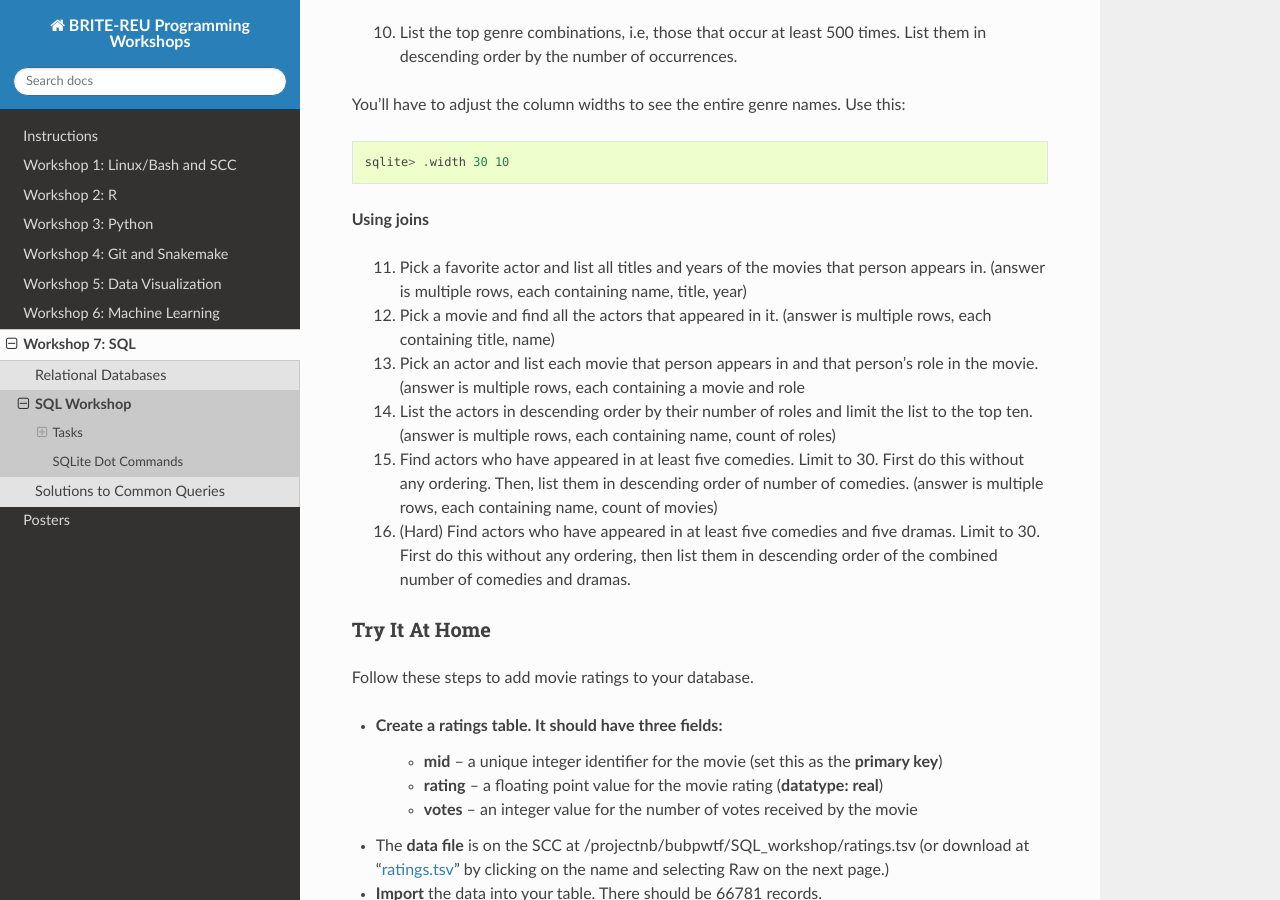
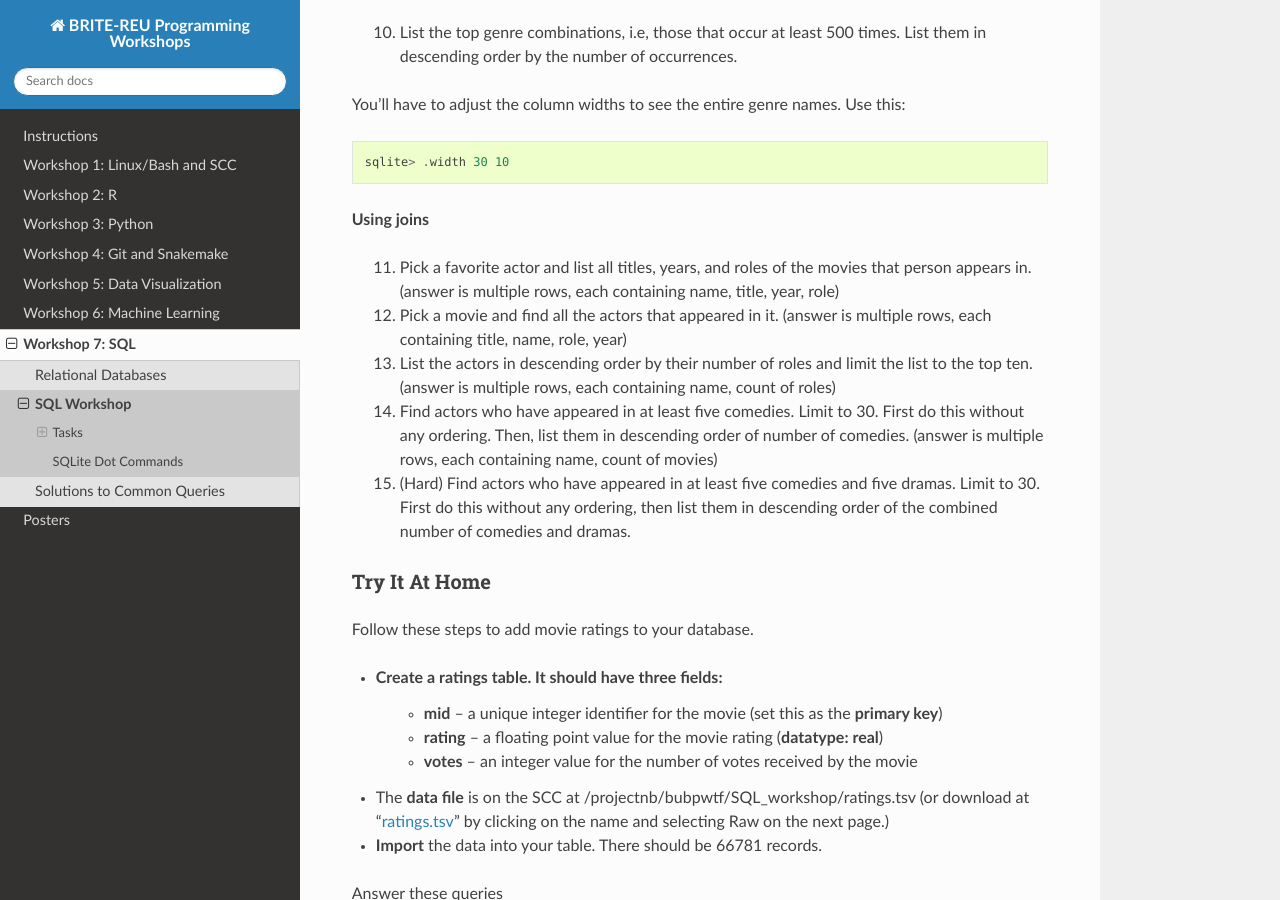
Before and after one commit to BRITE-REU/programming-workshops, a Sphinx documentation site: the page built from source/workshops/07_SQL/Workshop_SQL.rst, in a window 1280 px wide and 900 px high, scrolled down 5370 px. Built offline with Sphinx 7.4.7 and the Read the Docs theme 2.0.0, drawn with Linux system fonts in a browser that asks for light colours.

Commit message:
Update Workshop_SQL.rst

```diff
--- a/source/workshops/07_SQL/Workshop_SQL.rst
+++ b/source/workshops/07_SQL/Workshop_SQL.rst
@@ -278,11 +278,9 @@ You'll have to adjust the column widths to see the entire genre names.  Use this
 
 **Using joins**
 
-	11. Pick a favorite actor and list all titles and years of the movies that person appears in. (answer is multiple rows, each containing name, title, year)
+	11. Pick a favorite actor and list all titles, years, and roles of the movies that person appears in. (answer is multiple rows, each containing name, title, year, role)
 
-	#. Pick a movie and find all the actors that appeared in it.  (answer is multiple rows, each containing title, name)
-
-	#. Pick an actor and list each movie that person appears in and that person's role in the movie.  (answer is multiple rows, each containing a movie and role
+	#. Pick a movie and find all the actors that appeared in it.  (answer is multiple rows, each containing title, name, role, year)
 
 	#. List the actors in descending order by their number of roles and limit the list to the top ten.  (answer is multiple rows, each containing name, count of roles)
 
```
